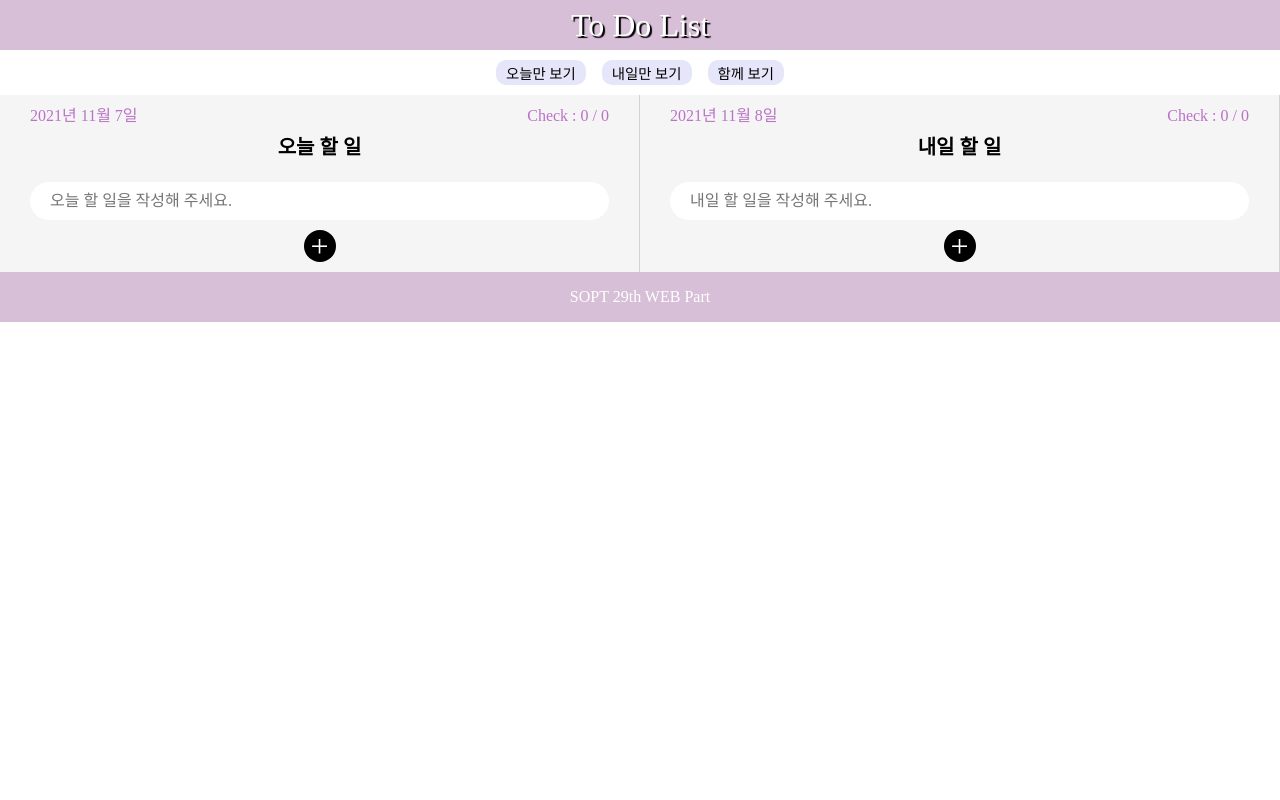
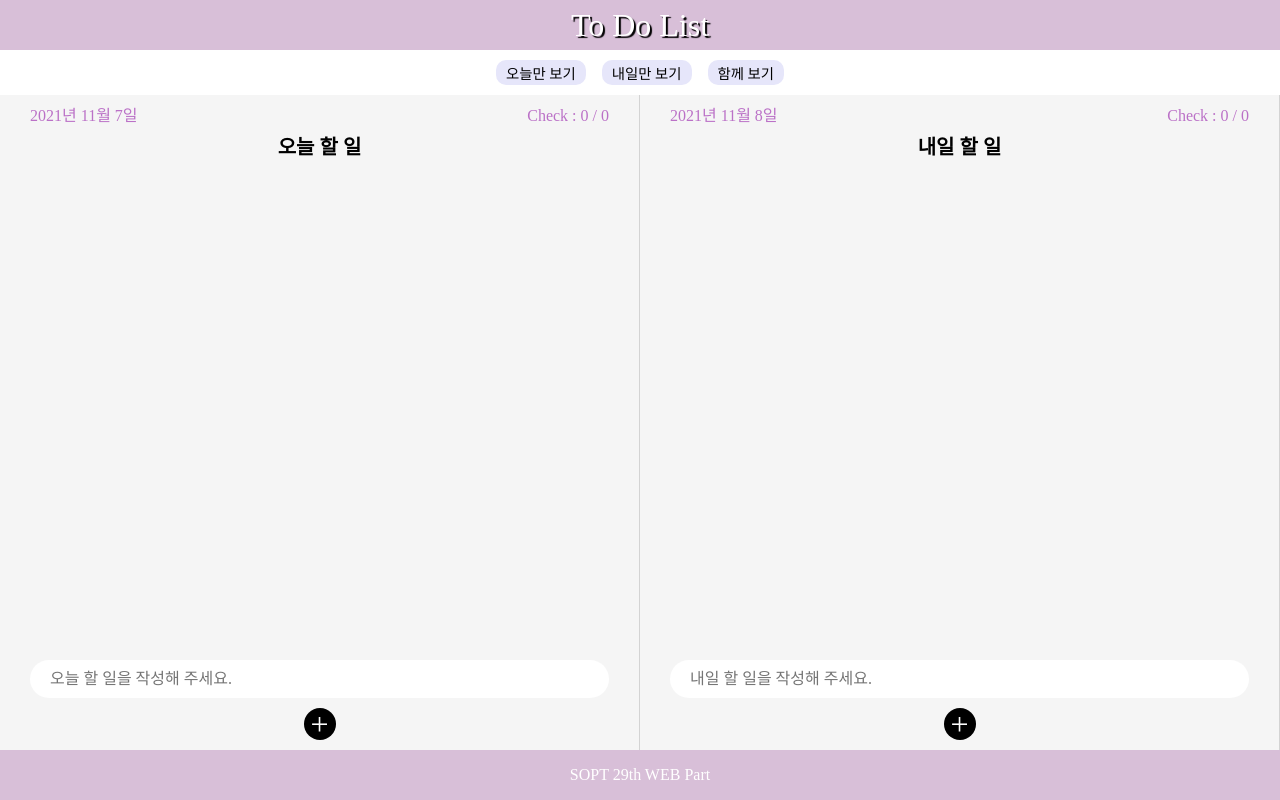
Before and after one commit to WE-SOPT-29th-Web-Part/Jiyeon-Baek, a React (Create React App) app in the folder react-to-do-list/: page / in a window 1280 px wide. Built offline with nearby package versions, Linux system fonts and the light colour scheme; a web font is replaced by a local one.

Commit message:
fix: 화면 100% 채우도록 수정

```diff
--- a/react-to-do-list/src/App.css
+++ b/react-to-do-list/src/App.css
@@ -14,15 +14,16 @@
 }
 
 html,
-body,
-#root {
+body {
+  width: 100%;
   height: 100%;
 }
 
-body {
+#root {
   margin: 0;
   display: flex;
   flex-direction: column;
+  min-height: 100vh;
 }
 
 button {
```
Also changed, not shown: react-to-do-list/src/App.jsx (+5 -5 lines).
